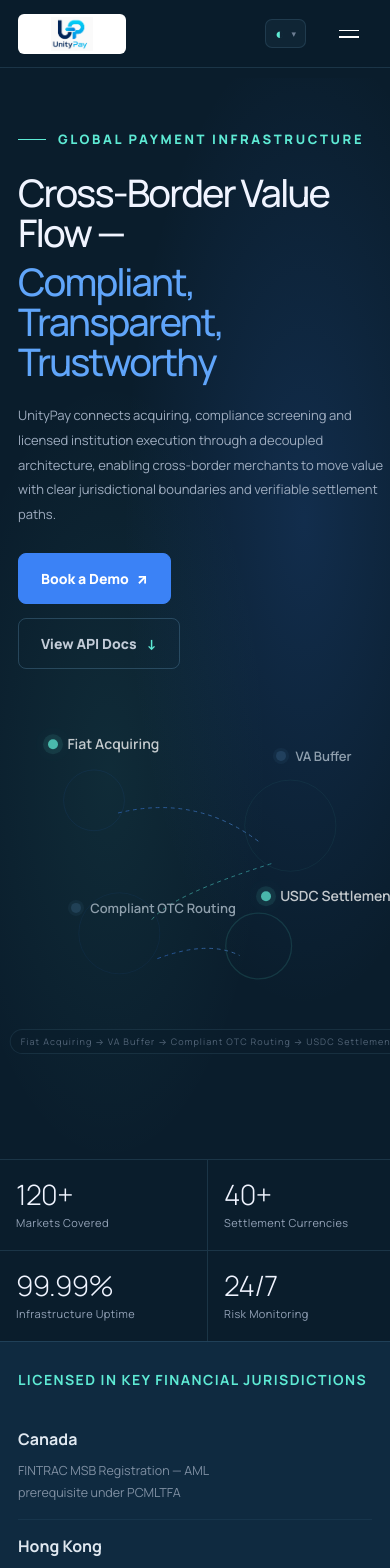
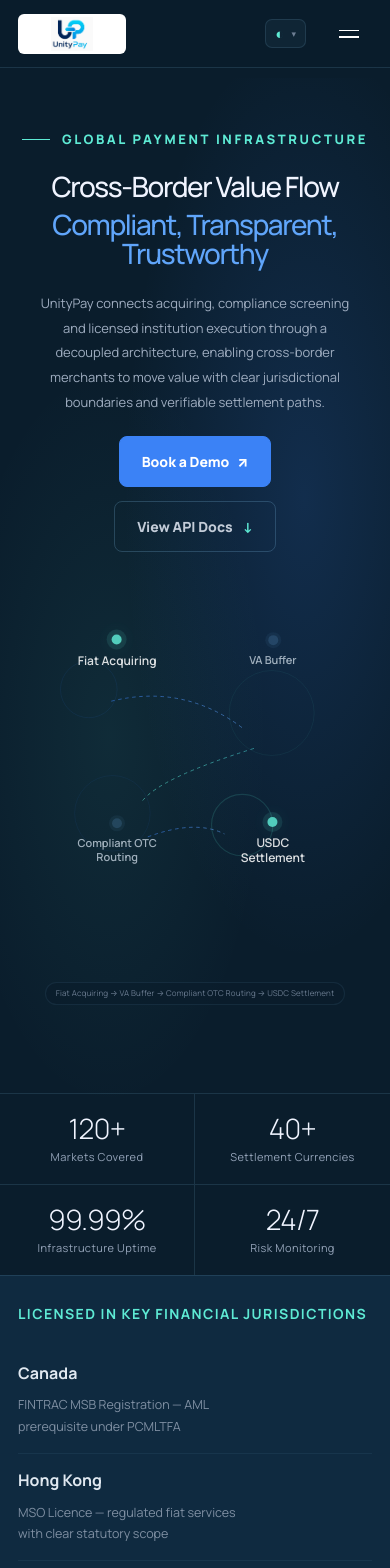
Before and after one commit to hadespenn/unitypay-site, a Next.js app: page / in a window 390 px wide. Shown: the top 1568 px of the page. Built offline with nearby package versions, Linux system fonts and the light colour scheme.

Commit message:
移动端适配

```diff
--- a/app/globals.css
+++ b/app/globals.css
@@ -10,21 +10,26 @@
 .hero-section{min-height:820px;padding:170px max(4vw,40px) 0;position:relative;overflow:hidden;display:grid;grid-template-columns:minmax(0,1fr) 520px;grid-template-rows:1fr auto;gap:0 40px;align-items:start;max-width:1440px;margin:0 auto;width:100%}
 .hero-section:before{content:"";position:absolute;inset:78px 0 0;background:radial-gradient(ellipse at 78% 35%,rgba(59,130,246,.16),transparent 42%),radial-gradient(ellipse at 28% 55%,rgba(94,234,212,.07),transparent 40%);pointer-events:none}
 .hero-copy{position:relative;z-index:2;max-width:680px;padding-top:10px}
-.hero-copy h1{font-size:clamp(48px,4.8vw,72px);line-height:1.06;letter-spacing:-.05em;font-weight:460;margin:0}
+.hero-copy h1{font-size:clamp(48px,4vw,72px);line-height:1.06;letter-spacing:-.05em;font-weight:460;margin:0}
 .hero-copy h1 em{font-style:normal;color:var(--blue2);display:inline-block;margin-top:8px}
 .hero-desc{font-size:14.5px;line-height:1.9;color:#9fadc0;max-width:620px;margin:30px 0 36px}
 .hero-actions{display:flex;align-items:center;gap:20px}
 .hero-actions .button.outline span{color:var(--cyan);margin-left:10px}
 
 /* Hero Flow Visualization */
-.hero-flow{position:relative;width:520px;height:460px;align-self:center;justify-self:end;pointer-events:none;z-index:1}
+.hero-flow-wrap{display:flex;flex-direction:column;align-items:flex-end;gap:14px;align-self:center;justify-self:end;z-index:1}
+.hero-flow{position:relative;width:520px;height:460px;pointer-events:none;overflow:visible}
 .hero-flow-bg{position:absolute;inset:0;width:100%;height:100%;opacity:.7}
 .hero-flow-dot{position:absolute;display:flex;align-items:center;gap:9px;transform:translate(0,-50%)}
-.hero-flow-dot i{width:10px;height:10px;border-radius:50%;background:rgba(100,160,210,.3);box-shadow:0 0 0 3px rgba(120,180,220,.08)}
+.hero-flow-dot.top-left{top:12%;left:6%}
+.hero-flow-dot.top-right{top:18%;right:6%;left:auto;flex-direction:row-reverse}
+.hero-flow-dot.bottom-left{top:55%;left:4%}
+.hero-flow-dot.bottom-right{top:52%;right:4%;left:auto;flex-direction:row-reverse}
+.hero-flow-dot i{width:10px;height:10px;border-radius:50%;background:rgba(100,160,210,.3);box-shadow:0 0 0 3px rgba(120,180,220,.08);flex-shrink:0}
 .hero-flow-dot i.accent{background:var(--cyan);box-shadow:0 0 0 5px rgba(94,234,212,.12),0 0 18px rgba(94,234,212,.25)}
-.hero-flow-dot b{font-size:13px;font-weight:600;color:#bac8d4;white-space:pre-line;line-height:1.4}
+.hero-flow-dot b{font-size:13px;font-weight:600;color:#bac8d4;white-space:nowrap;line-height:1.4}
 .hero-flow-dot b.accent{color:#fff;font-size:14px}
-.hero-flow-label{position:absolute;bottom:22px;left:50%;transform:translateX(-50%);font-size:11px;letter-spacing:.12em;color:#6b7c91;white-space:nowrap;text-align:center;background:rgba(10,29,44,.7);padding:6px 14px;border-radius:99px;border:1px solid var(--line)}
+.hero-flow-label{font-size:12px;letter-spacing:.08em;color:#6b7c91;text-align:center;padding:8px 18px;border-radius:99px;border:1px solid rgba(120,180,210,.1);background:rgba(10,29,44,.6);white-space:nowrap;overflow:hidden;text-overflow:ellipsis;max-width:520px}
 
 .hero-stats-bar{height:120px;border-top:1px solid var(--line);display:grid;grid-template-columns:repeat(4,1fr);position:relative;z-index:2;grid-column:1/-1}
 .hero-stats-bar>div{display:flex;flex-direction:column;justify-content:center;padding:0 24px;border-right:1px solid var(--line);gap:7px}
@@ -171,7 +176,7 @@
 /* ===== RESPONSIVE (tablet) ===== */
 @media(max-width:1050px){
   nav{gap:16px}nav a{font-size:12px}
-  .hero-section{grid-template-columns:1fr 380px;gap:0 24px}.hero-flow{width:380px;height:380px}
+  .hero-section{grid-template-columns:1fr 380px;gap:0 24px}.hero-flow-wrap{align-items:flex-end}.hero-flow{width:380px;height:380px}.hero-flow-label{max-width:380px;font-size:10px}
   .trust-bar-grid{grid-template-columns:repeat(2,1fr);gap:18px}.trust-bar-card{border-right:0;padding:0}
   .trust-bar-card:nth-child(odd){border-right:1px solid rgba(120,180,210,.08);padding-right:20px}
   .arch-flow{grid-template-columns:repeat(2,1fr)}.arch-step:nth-child(2){border-right:0}.arch-step:nth-child(3),.arch-step:nth-child(4){border-top:1px solid var(--line)}.arch-arrow:nth-child(2) .arch-arrow{display:none}
@@ -187,25 +192,44 @@
   header>nav{display:none;position:absolute;top:68px;left:0;right:0;background:#0a1d2c;padding:22px 20px;flex-direction:column;border-bottom:1px solid var(--line)}header>nav.open{display:flex}.header-contact{display:none}.menu-button{display:block}
   .lang-trigger{padding:6px 9px}.lang-current{display:none}.lang-menu{right:-6px;min-width:180px}
 
-  .hero-section{grid-template-columns:1fr;grid-template-rows:auto auto auto;gap:30px;padding:120px 18px 0;min-height:auto}
-  .hero-copy h1{font-size:38px}.hero-desc{font-size:13px;margin:22px 0 26px}
-  .hero-actions{flex-direction:column;align-items:flex-start;gap:14px}
-  .hero-flow{width:min(310px,calc(100vw-36px));height:min(310px,calc(100vw-36px));justify-self:center;margin:0 auto;opacity:.75}
-  .hero-flow-dot b{font-size:13px}.hero-flow-label{font-size:9px;padding:5px 10px;bottom:16px}
+  .hero-section{grid-template-columns:1fr;grid-template-rows:auto auto auto;gap:30px;padding:120px 18px 0;min-height:auto;text-align:center;overflow:visible}
+  .hero-copy{justify-self:center;width:100%;max-width:100%}
+  .hero-copy h1{font-size:28px; width: calc(100% - 36px);margin: 0 auto;text-align:center}
+  .hero-copy .overline{justify-content:center;text-align: left;}
+  .hero-desc{font-size:13px;margin:22px auto; width: calc(100% - 36px);text-align:center}
+  .hero-actions{flex-direction:column;align-items:center;gap:14px}
+  .hero-flow-wrap{align-items:center;justify-self:center;width:100%;gap:12px}
+  .hero-flow{width:min(280px,calc(100vw-36px));height:min(320px,calc(100vw-36px));margin: 0 auto;opacity:.85;width: 100%;}
+  .hero-flow-dot{transform:translate(-50%,-50%)!important}
+  .hero-flow-dot.top-left{top:18%!important;left:28%!important;right:auto!important;flex-direction:column!important;align-items:center!important;gap:8px!important}
+  .hero-flow-dot.top-right{top:18%!important;left:72%!important;right:auto!important;flex-direction:column!important;align-items:center!important;gap:8px!important}
+  .hero-flow-dot.bottom-left{top:68%!important;left:28%!important;right:auto!important;flex-direction:column!important;align-items:center!important;gap:8px!important}
+  .hero-flow-dot.bottom-right{top:68%!important;left:72%!important;right:auto!important;flex-direction:column!important;align-items:center!important;gap:8px!important}
+  .hero-flow-dot b{font-size:11px;max-width:120px;white-space:normal;line-height:1.25;text-align:center!important}
+  .hero-flow-dot b.accent{font-size:12px;color:#fff}
+  .hero-flow-label{font-size:8px;padding:5px 10px;letter-spacing:.02em;white-space:nowrap;max-width:calc(100vw - 36px);overflow:hidden;text-overflow:ellipsis;line-height:1.3}
   .hero-stats-bar{height:auto;grid-template-columns:repeat(2,1fr);margin:50px -18px 0}
-  .hero-stats-bar>div{padding:20px 16px;border-bottom:1px solid var(--line)}.hero-stats-bar>div:nth-child(2n){border-right:0}.hero-stats-bar>div:nth-child(n+3){border-bottom:0}
-  .hero-stats-bar b{font-size:28px}.hero-stats-bar small{font-size:11px}
+  .hero-stats-bar>div{padding:20px 16px;border-bottom:1px solid var(--line);text-align:center;align-items:center}.hero-stats-bar>div:nth-child(2n){border-right:0}.hero-stats-bar>div:nth-child(n+3){border-bottom:0}
+  .hero-stats-bar b{font-size:28px;text-align:center}.hero-stats-bar small{font-size:11px;text-align:center}
 
-  .trust-bar{padding:28px 18px}.trust-bar-grid{grid-template-columns:1fr;gap:0}.trust-bar-card{border-right:0!important;padding:16px 0;border-bottom:1px solid rgba(120,180,210,.08)}.trust-bar-card:last-child{border-bottom:0}
+  .trust-bar{padding:28px 18px}
+  .trust-bar-grid{grid-template-columns:1fr;gap:0}.trust-bar-card{border-right:0!important;padding:16px 0;border-bottom:1px solid rgba(120,180,210,.08);}.trust-bar-card:last-child{border-bottom:0}
 
   .section{padding:70px 18px}.section h2{font-size:30px}
   .arch-flow{grid-template-columns:1fr}.arch-step{border-right:0;border-bottom:1px solid var(--line);padding:22px 20px}.arch-step:last-child{border-bottom:0}.arch-arrow{display:none}
-  .arch-isolation{flex-direction:column;gap:12px;padding:18px 16px;text-align:center}.cap-grid{grid-template-columns:1fr}.comp-grid{grid-template-columns:1fr}.mpc-grid{grid-template-columns:1fr}
+  .arch-isolation{flex-direction:column;gap:14px;padding:20px 18px;align-items:stretch;text-align:center}
+  .isolation-bar{justify-content:center;width:100%;padding:6px 0}
+  .isolation-divider{order:2;display:flex;align-items:center;gap:10px;width:100%;justify-content:center;font-size:10.5px;letter-spacing:.06em}
+  .isolation-divider:before,.isolation-divider:after{content:"";flex:1;height:1px;background:rgba(120,180,210,.14);max-width:60px}
+  .cap-grid{grid-template-columns:1fr}.comp-grid{grid-template-columns:1fr}.mpc-grid{grid-template-columns:1fr}
   .developers{grid-template-columns:1fr}.code-window{min-height:320px}.code-window pre{font-size:11px;padding:20px}
   .region-grid{grid-template-columns:1fr}.region-grid article{border-right:0!important;border-bottom:1px solid var(--line)!important}.region-grid article:last-child{border-bottom:0!important}
   .cta-section{padding:60px 18px}.cta-section h2{white-space:normal;font-size:24px;line-height:1.25}.cta-buttons{flex-direction:column;align-items:center}
   .cta-info-row{flex-direction:column;gap:0;padding-top:18px;align-items:flex-start}.cta-info{justify-content:flex-start;padding:10px 0;border-right:0!important;border-bottom:1px solid rgba(120,180,210,.08)}.cta-info:last-child{border-bottom:0}.cta-info b{white-space:normal;font-size:12px}
   .footer-cols{grid-template-columns:1fr;gap:28px;padding-bottom:40px}.footer-brand{grid-column:auto}.footer-brand p{max-width:280px}.footer-col nav{flex-direction:column;gap:0}.footer-bottom{flex-wrap:wrap;justify-content:center;font-size:11px;gap:4px}.footer-regulatory{padding:20px 18px}.footer-regulatory p{font-size:11px}
-  .world-map{height:340px;min-height:0}
+  .world-map{height:460px;min-height:0;overflow:hidden}
+  .world-map .map-node{display:flex!important;flex-direction:column!important;align-items:center!important;gap:4px!important;transform:translate(-50%,-50%)!important}
+  .world-map .map-node i{width:6px;height:6px;box-shadow:0 0 0 3px rgba(94,234,212,.08),0 0 10px rgba(94,234,212,.35)}
+  .world-map .map-node b{font-size:8.5px!important;padding:2px 4px!important;text-align:center!important;max-width:64px!important;line-height:1.2!important;white-space:normal!important;word-break:break-word}
 }
 @media(prefers-reduced-motion:reduce){html{scroll-behavior:auto}.map-node i{animation:none}*{transition:none!important}}
--- a/app/page.tsx
+++ b/app/page.tsx
@@ -222,8 +222,8 @@
 // ---- world map ----
 function WorldMap({ regions }: { regions: readonly Pair[] }) {
   const nodes = [
-    { x: 18, y: 27, i: 0 }, { x: 22, y: 42, i: 1 }, { x: 46, y: 30, i: 2 },
-    { x: 79, y: 51, i: 3 }, { x: 76, y: 67, i: 4 }, { x: 29, y: 58, i: 5 },
+    { x: 18, y: 27, i: 0 }, { x: 24, y: 42, i: 1 }, { x: 48, y: 30, i: 2 },
+    { x: 73, y: 51, i: 3 }, { x: 70, y: 67, i: 4 }, { x: 30, y: 58, i: 5 },
   ];
   return (
     <div className="world-map" role="img" aria-label={regions.map((x) => x[0]).join("、")}>
@@ -252,16 +252,16 @@
 }
 
 // ---- hero flow visualization ----
-function HeroFlow({ label, stages }: { label: string; stages: string[] }) {
+function HeroFlow({ stages }: { stages: string[] }) {
   const positions = [
-    { top: "12%", left: "8%", accent: true },
-    { top: "15%", left: "68%", accent: false },
-    { top: "55%", left: "14%", accent: false },
-    { top: "52%", left: "64%", accent: true },
+    { pos: "top-left",    accent: true },
+    { pos: "top-right",   accent: false },
+    { pos: "bottom-left", accent: false },
+    { pos: "bottom-right",accent: true },
   ];
   return (
     <div className="hero-flow" aria-hidden="true">
-      <svg className="hero-flow-bg" viewBox="0 0 600 460">
+      <svg className="hero-flow-bg" viewBox="0 0 600 460" preserveAspectRatio="xMidYMid meet">
         <defs>
           <linearGradient id="fg1" x1="0" y1="0" x2="1" y2="0"><stop offset="0%" stopColor="#3b82f6" /><stop offset="100%" stopColor="#60a5fa" /></linearGradient>
           <linearGradient id="fg2" x1="0" y1="0" x2="1" y2="0"><stop offset="0%" stopColor="#5eead4" /><stop offset="100%" stopColor="#4ad8d8" /></linearGradient>
@@ -275,14 +275,17 @@
         <path d="M220 340 Q300 310 350 335" fill="none" stroke="url(#fg1)" strokeWidth="1.5" strokeDasharray="6 6" />
       </svg>
       {positions.map((position, i) => (
-        <span key={i} className="hero-flow-dot" style={{ top: position.top, left: position.left }}>
+        <span key={i} className={`hero-flow-dot ${position.pos}${position.accent ? " accent" : ""}`}>
           <i className={position.accent ? "accent" : ""} />
           <b className={position.accent ? "accent" : ""}>{stages[i]}</b>
         </span>
       ))}
-      <p className="hero-flow-label">{label}</p>
     </div>
   );
+}
+
+function HeroFlowLabel({ children }: { children: React.ReactNode }) {
+  return <p className="hero-flow-label">{children}</p>;
 }
 
 // ---- main page ----
@@ -331,7 +334,10 @@
             <a className="button outline" href="#developers">{t.heroApiDocs}<span>↓</span></a>
           </div>
         </div>
-        <HeroFlow label={t.heroFlowLabel} stages={t.heroFlowStages} />
+        <div className="hero-flow-wrap">
+          <HeroFlow stages={t.heroFlowStages} />
+          <HeroFlowLabel>{t.heroFlowLabel}</HeroFlowLabel>
+        </div>
         <div className="hero-stats-bar">
           {t.heroStats.map(([num, label]) => (
             <div key={label}><b>{num}</b><small>{label}</small></div>
--- a/public/locales/en.json
+++ b/public/locales/en.json
@@ -5,7 +5,7 @@
   "nav": ["Architecture", "Capabilities", "Compliance", "Security", "Developers", "Global Network"],
 
   "heroEyebrow": "GLOBAL PAYMENT INFRASTRUCTURE",
-  "heroTitle": "Cross-Border Value Flow —",
+  "heroTitle": "Cross-Border Value Flow",
   "heroTitleAccent": "Compliant, Transparent, Trustworthy",
   "heroText": "UnityPay connects acquiring, compliance screening and licensed institution execution through a decoupled architecture, enabling cross-border merchants to move value with clear jurisdictional boundaries and verifiable settlement paths.",
   "heroDemo": "Book a Demo",
--- a/public/locales/zh-TW.json
+++ b/public/locales/zh-TW.json
@@ -5,7 +5,7 @@
   "nav": ["解耦架構", "核心能力", "合規框架", "安全設計", "開發者", "全球網絡"],
 
   "heroEyebrow": "全球支付基礎設施",
-  "heroTitle": "讓跨境價值流轉 —",
+  "heroTitle": "讓跨境價值流轉",
   "heroTitleAccent": "合規、透明、可信賴",
   "heroText": "UnityPay 以解耦式架構連接收單、合規篩查與持牌機構執行，讓跨境商戶在清晰的司法轄區邊界和可驗證的結算路徑中完成價值流轉。",
   "heroDemo": "預約演示",
--- a/public/locales/zh.json
+++ b/public/locales/zh.json
@@ -5,7 +5,7 @@
   "nav": ["解耦架构", "核心能力", "合规框架", "安全设计", "开发者", "全球网络"],
 
   "heroEyebrow": "全球支付基础设施",
-  "heroTitle": "让跨境价值流转 —",
+  "heroTitle": "让跨境价值流转",
   "heroTitleAccent": "合规、透明、可信赖",
   "heroText": "UnityPay 以解耦式架构连接收单、合规筛查与持牌机构执行，让跨境商户在清晰的司法辖区边界和可验证的结算路径中完成价值流转。",
   "heroDemo": "预约演示",
```
